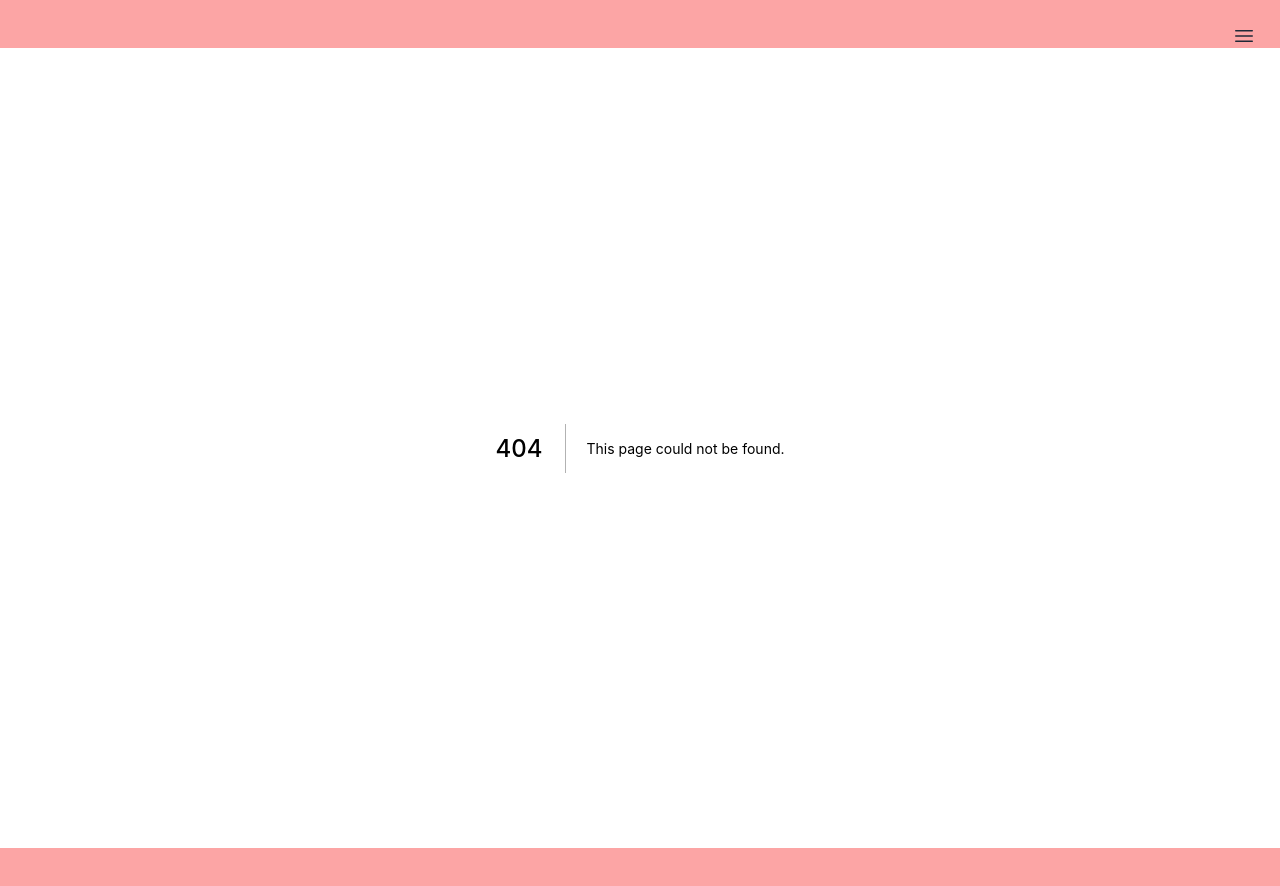
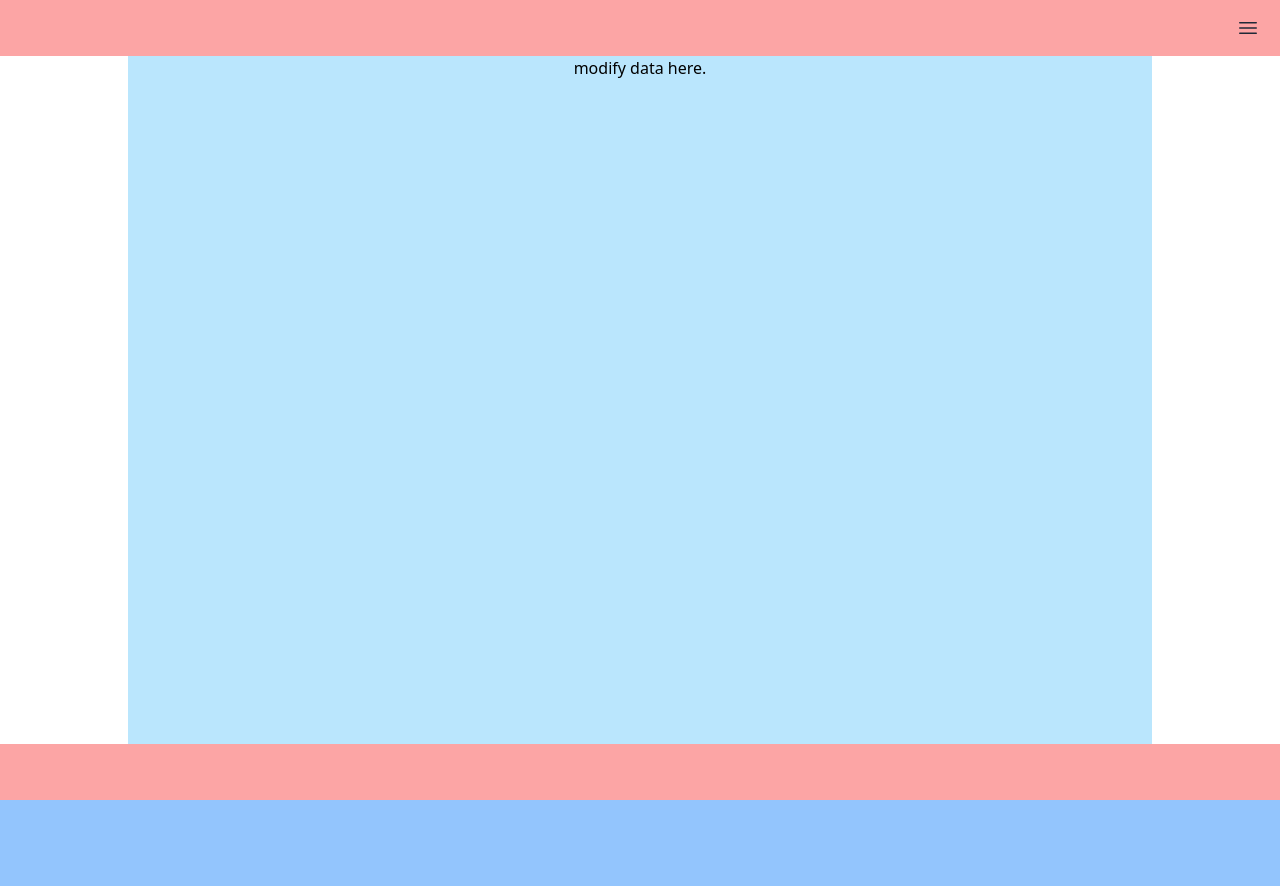
Before and after one commit to LeeChasel/Web-Develop-Practice, a Next.js app in the folder NextJS/nextjs/: page /modifyData in a window 1280 px wide. Before the commit this address had no page. Shown: the top 886 px of the page. After the commit the page ends 800 px from the top, so only its background shows below. Built offline with nearby package versions, Linux system fonts and the light colour scheme.

Commit message:
finish layout, add pages

```diff
--- a/NextJS/nextjs/components/layout.js
+++ b/NextJS/nextjs/components/layout.js
@@ -35,15 +35,15 @@ function Layout({children})
                 <meta name="description" content="create by NextJs"/>
                 <link rel="icon" href="/favicon.ico"/>
             </Head>
-
+            <Sidebar/>
             <main>
-                <div className="relative min-h-screen bg-red-300 flex flex-col justify-center py-6 sm:py-12">
-                  <div class="bg-white">
-                <Sidebar/>
-                {children}
+                <div className="h-screen flex bg-red-300 py-14">
+                  <div className="bg-white w-full flex justify-center">
+                    <div className="bg-sky-200 w-4/5 text-center">
+                      {children}
+                    </div>
                   </div>
                 </div>
-
             </main>
         </>
     )
--- a/NextJS/nextjs/components/sidebar.js
+++ b/NextJS/nextjs/components/sidebar.js
@@ -1,11 +1,12 @@
 import {Disclosure} from '@headlessui/react';
 import {Bars3Icon} from '@heroicons/react/24/outline'
+import Link from 'next/link'
 
 function Sidebar()
 {
     return (
         <Disclosure as="nav">
-          <Disclosure.Button className="absolute top-4 right-4 inline-flex items-center justify-center rounded-md p-2 peer text-gray-800 hover:bg-gray-900 hover:text-white focus:outline-none focus:ring-2 focus:ring-inset focus:ring-white group">
+          <Disclosure.Button className="absolute top-2 right-3 inline-flex items-center justify-center rounded-md p-2 peer text-gray-800 hover:bg-gray-900 hover:text-white focus:outline-none focus:ring-2 focus:ring-inset focus:ring-white group">
             <Bars3Icon className="h-6 w-6 block md-hidden" aria-hidden="true"/>
           </Disclosure.Button>
           <Disclosure.Panel className="p-6 w-60 h-screen bg-white z-20 fixed top-0 -left-96 lg:left-0 lg:w-60 peer-focus:left-0 peer:transition ease-out delay-150 duration-200">
@@ -15,28 +16,34 @@ function Sidebar()
             </h1>
             <div className="my-4 border-b border-gray-100 pb-4">
               {/* navbar item */}
-              <div className="flex flex-col mb-2  gap-4  hover:bg-gray-900 p-2 rounded-md group hover:shadow-lg m-auto">
+              <Link href="/homePage">
+              <a className="flex flex-col mb-2  gap-4  hover:bg-gray-900 p-2 rounded-md group hover:shadow-lg m-auto">
                   <h3 className="text-gray-800 group-hover:text-white font-semibold">
                   HomePage
                   </h3>
-              </div>
-              <div className="flex flex-col mb-2  gap-4  hover:bg-gray-900 p-2 rounded-md group hover:shadow-lg m-auto">
+              </a>
+              </Link>
+              <Link href="/modifyData">
+              <a className="flex flex-col mb-2  gap-4  hover:bg-gray-900 p-2 rounded-md group hover:shadow-lg m-auto">
                 <h3 className="text-gray-800 group-hover:text-white font-semibold">
                   Modify Data
                 </h3>
-              </div>
-              <div className="flex flex-col mb-2  gap-4  hover:bg-gray-900 p-2 rounded-md group hover:shadow-lg m-auto">
+              </a>
+              </Link>
+              <Link href="/viewList">
+              <a className="flex flex-col mb-2  gap-4  hover:bg-gray-900 p-2 rounded-md group hover:shadow-lg m-auto">
                 <h3 className="text-gray-800 group-hover:text-white font-semibold">
                   View List
                 </h3>
-              </div>
+              </a>
+              </Link>
             </div>
             {/* Login or Logout button */}
-            <div className="my-4 bottom-7 absolute mb-2 border border-gray-200  hover:bg-gray-900 p-2 rounded-md group hover:shadow-lg m-auto w-full">
+            {/* <div className="my-4 bottom-7 absolute mb-2 border border-gray-200  hover:bg-gray-900 p-2 rounded-md group hover:shadow-lg m-auto w-full">
                 <h3 className="text-gray-800 group-hover:text-white font-semibold ">
                   Login
                 </h3>
-            </div>
+            </div> */}
             </div>
           </Disclosure.Panel>
         </Disclosure>
--- a/NextJS/nextjs/pages/homePage.js
+++ b/NextJS/nextjs/pages/homePage.js
@@ -2,7 +2,7 @@ function HomePage()
 {
     return (
         <div>
-            <p>main section</p>
+            <p>Home</p>
         </div>
     )
 }
--- /dev/null
+++ b/NextJS/nextjs/pages/modifyData.js
@@ -0,0 +1,10 @@
+function ModifyData()
+{
+    return (
+        <div>
+            modify data here.
+        </div>
+    )
+}
+
+export default ModifyData;
--- /dev/null
+++ b/NextJS/nextjs/pages/viewList.js
@@ -0,0 +1,10 @@
+function ViewList()
+{
+    return (
+        <div>
+            view List here.
+        </div>
+    )
+}
+
+export default ViewList;
```
